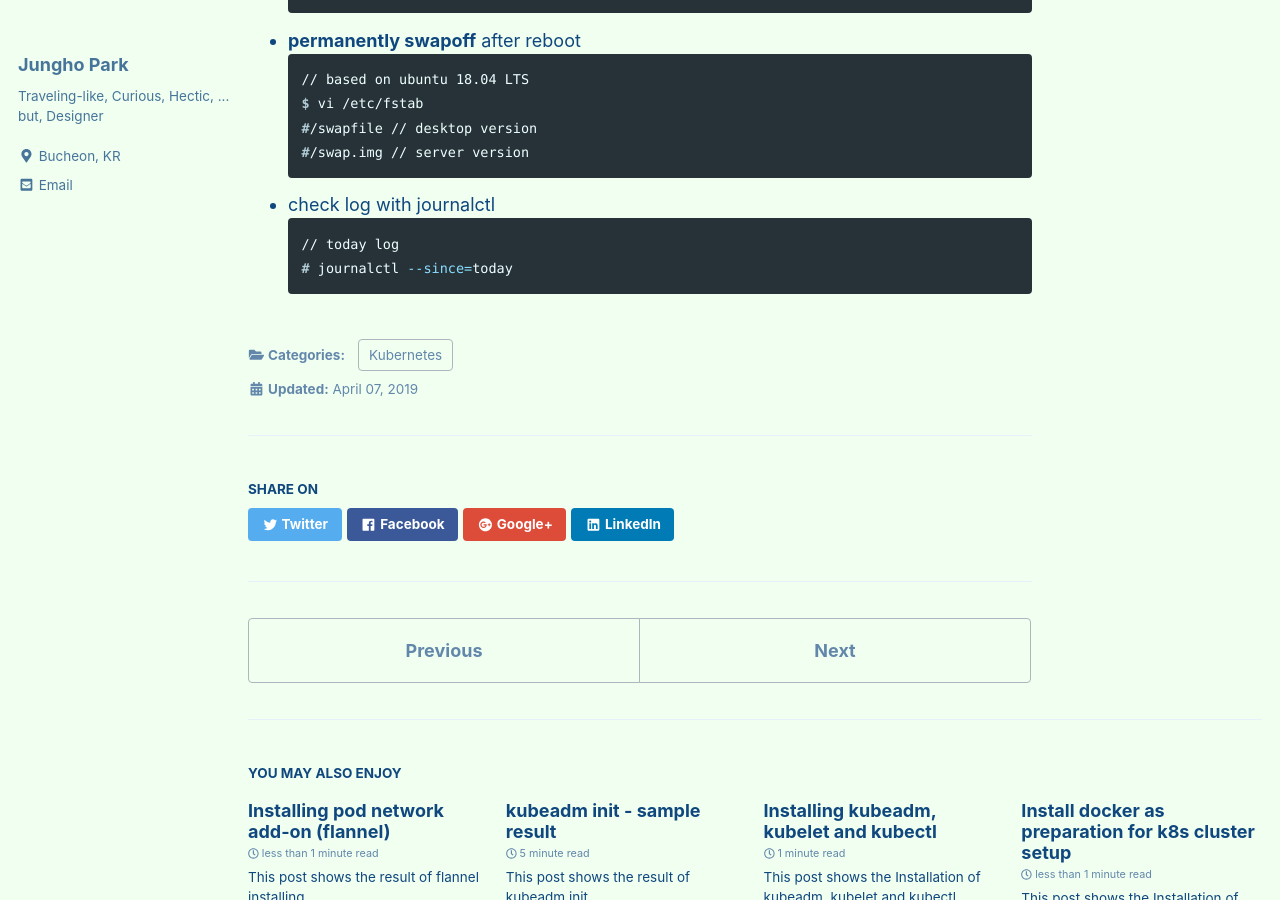
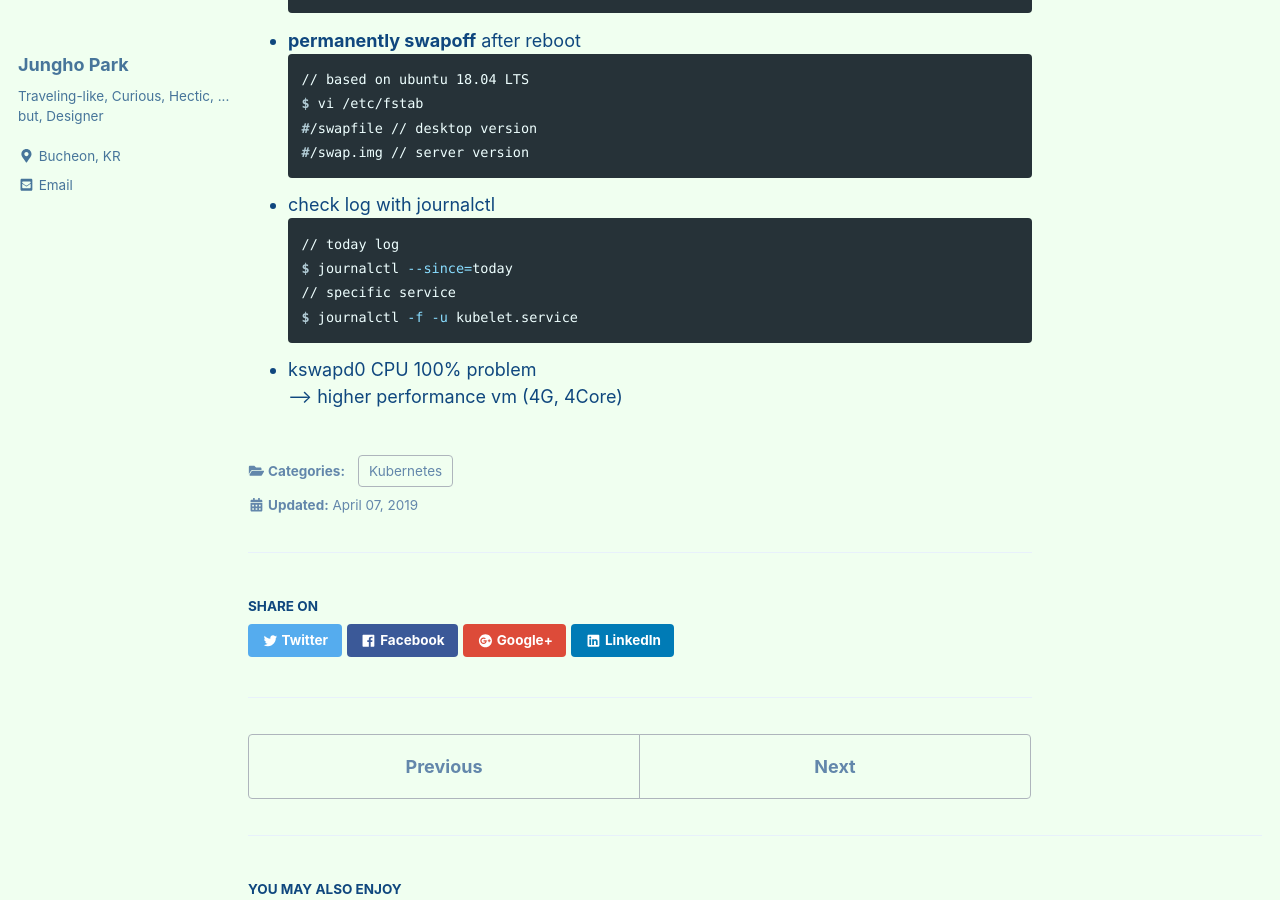
Before and after one commit to unipark00/tekrepo, a Jekyll site: the page built from _posts/2019-04-07-configure-k8s-cluster.md, in a window 1280 px wide and 900 px high, scrolled down 3864 px. Built offline with Jekyll 4.4.1, drawn with Linux system fonts in a browser that asks for light colours; cached includes are drawn as plain includes.

Commit message:
Update 2019-04-07-configure-k8s-cluster.md

````diff
--- a/_posts/2019-04-07-configure-k8s-cluster.md
+++ b/_posts/2019-04-07-configure-k8s-cluster.md
@@ -126,5 +126,9 @@ $ vi /etc/fstab
 * check log with journalctl
 ```console
 // today log
-# journalctl --since=today
+$ journalctl --since=today
+// specific service
+$ journalctl -f -u kubelet.service
 ```
+* kswapd0 CPU 100% problem
+--> higher performance vm (4G, 4Core)
````
